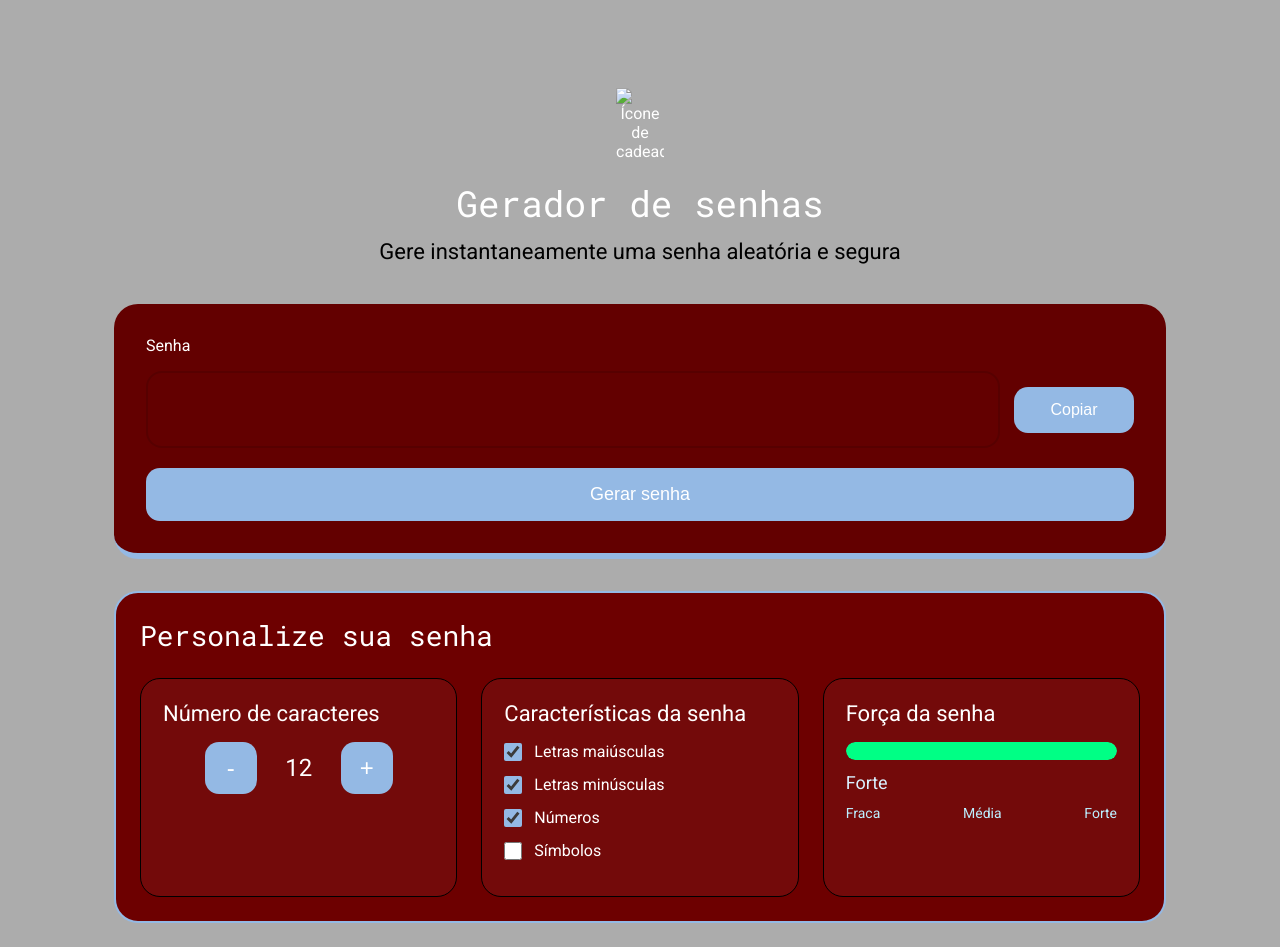
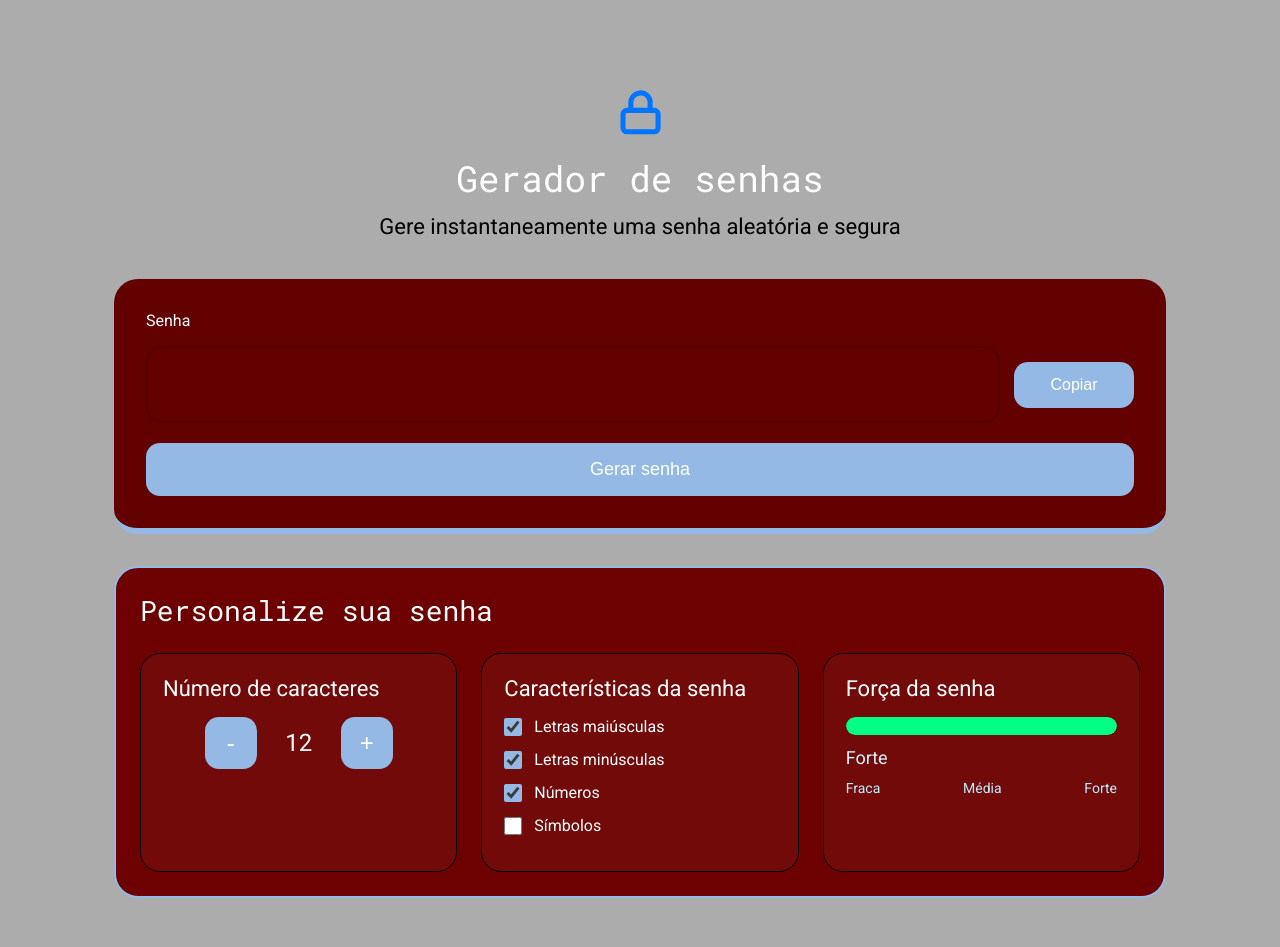
Before and after one commit to HenriqueLazzari/Seguran-a-digital, a plain HTML site: page index.html in a window 1280 px wide. After the commit the page ends 922 px from the top, so only its background shows below. Drawn offline with Linux system fonts and the light colour scheme; the site is published under a folder, as on GitHub Pages, so addresses that start at the root find nothing.

Commit message:
última alteracao

```diff
--- a/index.html
+++ b/index.html
@@ -11,7 +11,7 @@
 <body>
     <section class="conteudo">
         <div class="conteudo-titulo">
-            <img src="/img/unlock.svg" alt="Ícone de cadeado" id="cadeado" class="titulo-icone">
+            <img src="unlock.svg" alt="Ícone de cadeado" id="cadeado" class="titulo-icone">
             <h2 class="titulo-principal">Gerador de senhas</h2>
             <h3 class="titulo-secundario">Gere instantaneamente uma senha aleatória e segura</h3>
         </div>
```
Also changed, not shown: unlock.svg (renamed from img/unlock.svg).
